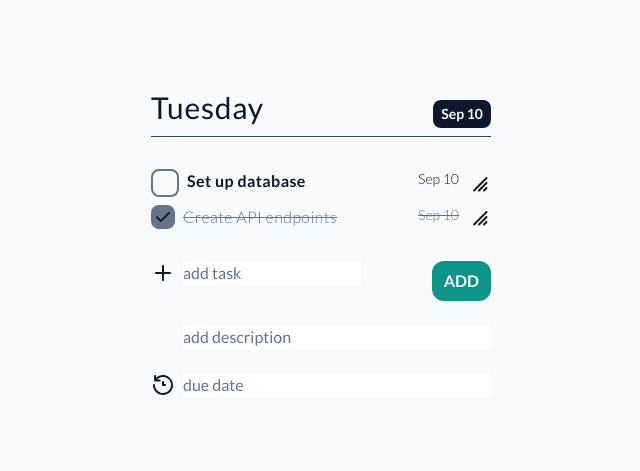
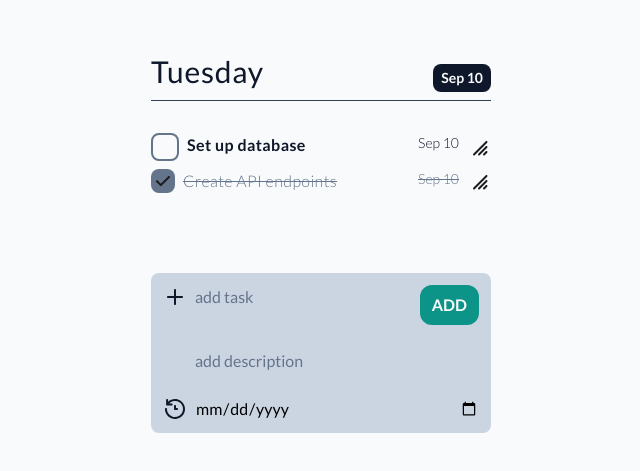
Before and after one commit to DagnaSchmidt/backend-task-manager-assignment, a Next.js app: page / in a window 1280 px wide. Shown: the part 157-628 px from the top of the page, without its empty margins (319-959 px from the left). Built offline with nearby package versions, Linux system fonts and the light colour scheme.

Commit message:
feat(form): added form functionality
added form functionality
added styling to Form component
fixed styling on Input component

```diff
--- a/src/components/form/Form.tsx
+++ b/src/components/form/Form.tsx
@@ -1,22 +1,55 @@
 'use client'
 import React, { useState } from 'react';
+import { useDispatch } from 'react-redux';
+import { addReducerTask } from '@/lib/features/tasks/tasksSlice';
 import { TTaskProps } from '@/types/types';
 import Input from '../input/Input';
 import Button from '../button/Button';
 
 const Form = () => {
+    const dispatch = useDispatch();
     const [isActive, setIsActive] = useState<boolean>(true);
+    const [formData, setFormData] = useState<TTaskProps>({
+        id: '',
+        title: '',
+        isDone: false
+    });
+
+    const handleInputChange = (e: React.FormEvent<HTMLInputElement>) => {
+        const { name, value } = e.currentTarget;
+        setFormData({ ...formData, [name]: value });
+    };
+
+    const handleSubmit = (e: React.FormEvent<HTMLInputElement>) => {
+        e.preventDefault();
+
+        try {
+            dispatch(addReducerTask(formData));
+            setFormData({
+                id: '',
+                title: '',
+                isDone: false
+            });
+            window.alert(`Story ${formData.title} added!`);
+        } catch (exception) {
+            console.log('failed to add new task');
+        }
+    };
 
     return (
-        <div
-            className='w-full flex flex-col gap-6'
+        <form
+            onSubmit={handleSubmit}
+            className='w-full flex flex-col gap-6 bg-slate-300 p-3 rounded-lg mt-12'
         >
             <div
                 className='flex justify-between'
             >
                 <Input
                     category='task'
-                    id='task'
+                    id='title'
+                    name='title'
+                    value={formData.title}
+                    onChange={handleInputChange}
                 />
                 {isActive &&
                     <Button
@@ -30,14 +63,21 @@ const Form = () => {
                     <Input
                         category='description'
                         id='description'
+                        name='description'
+                        value={formData.description}
+                        onChange={handleInputChange}
                     />
                     <Input
                         category='date'
-                        id='date'
+                        id='dueDate'
+                        type='date'
+                        name='dueDate'
+                        value={formData.dueDate}
+                        onChange={handleInputChange}
                     />
                 </>
             }
-        </div>
+        </form>
     );
 };
 
--- a/src/components/input/Input.tsx
+++ b/src/components/input/Input.tsx
@@ -1,7 +1,8 @@
 import React, { forwardRef } from 'react';
 import Icon from '../icon/Icon';
 
-interface IInputProps {
+interface IInputProps
+    extends React.InputHTMLAttributes<HTMLInputElement> {
     category: 'task' | 'description' | 'date'
     type?: React.HTMLInputTypeAttribute;
     id: string;
@@ -34,9 +35,10 @@ const Input = forwardRef<HTMLInputElement, IInputProps>(({
                 disabled={disabled}
                 placeholder={placeholder}
                 className={[
-                    'w-full h-6 placeholder:text-slate-500 placeholder:text-base hover:bg-slate-100 active:bg-slate-200',
+                    'w-full h-6 placeholder:text-slate-500 placeholder:text-base bg-slate-300 hover:bg-slate-200 active:bg-slate-200',
                     category === 'description' ? 'ml-8' : 'ml-0'
                 ].join(' ')}
+                {...rest}
             />
         </div>
     );
```
